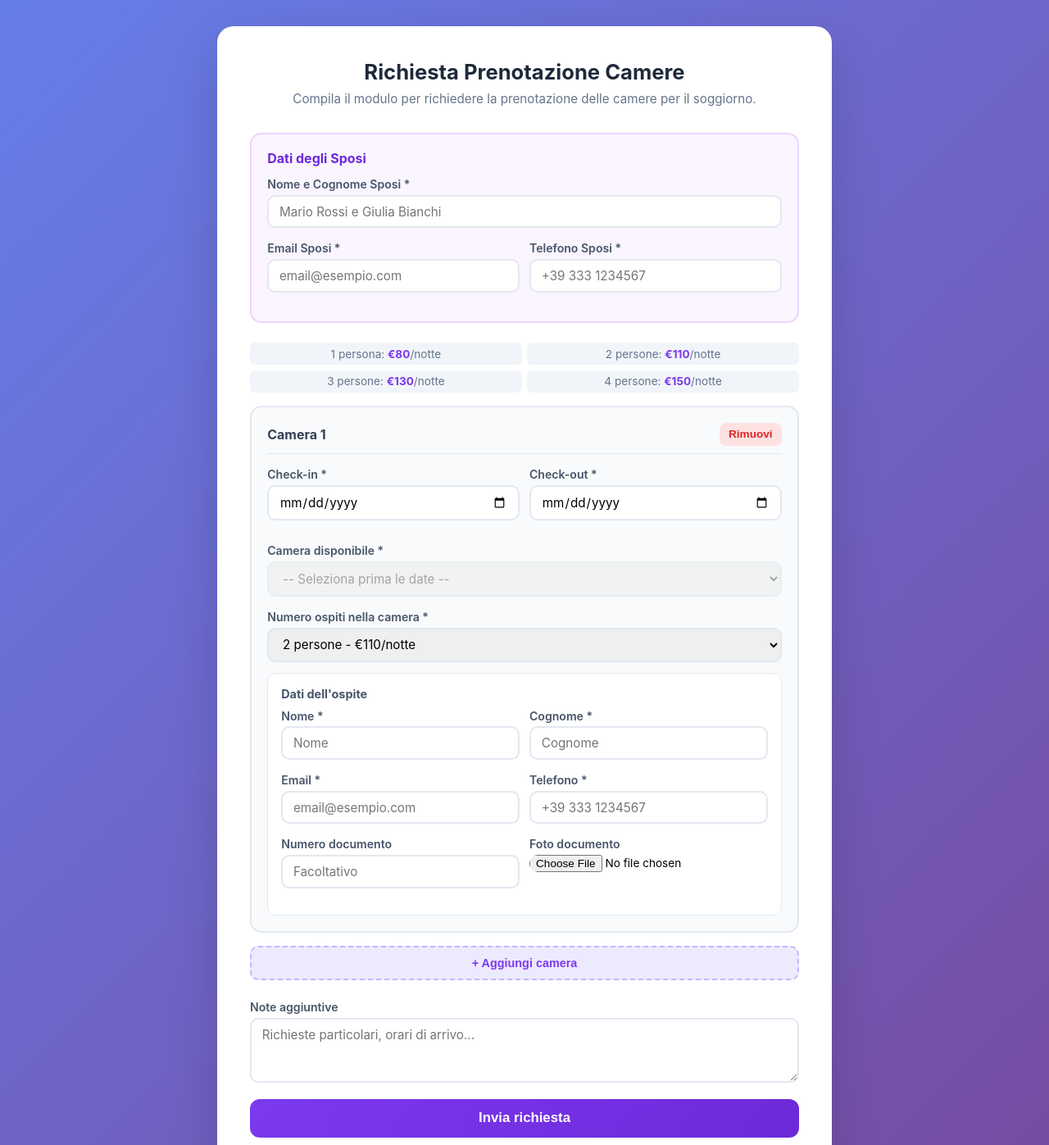
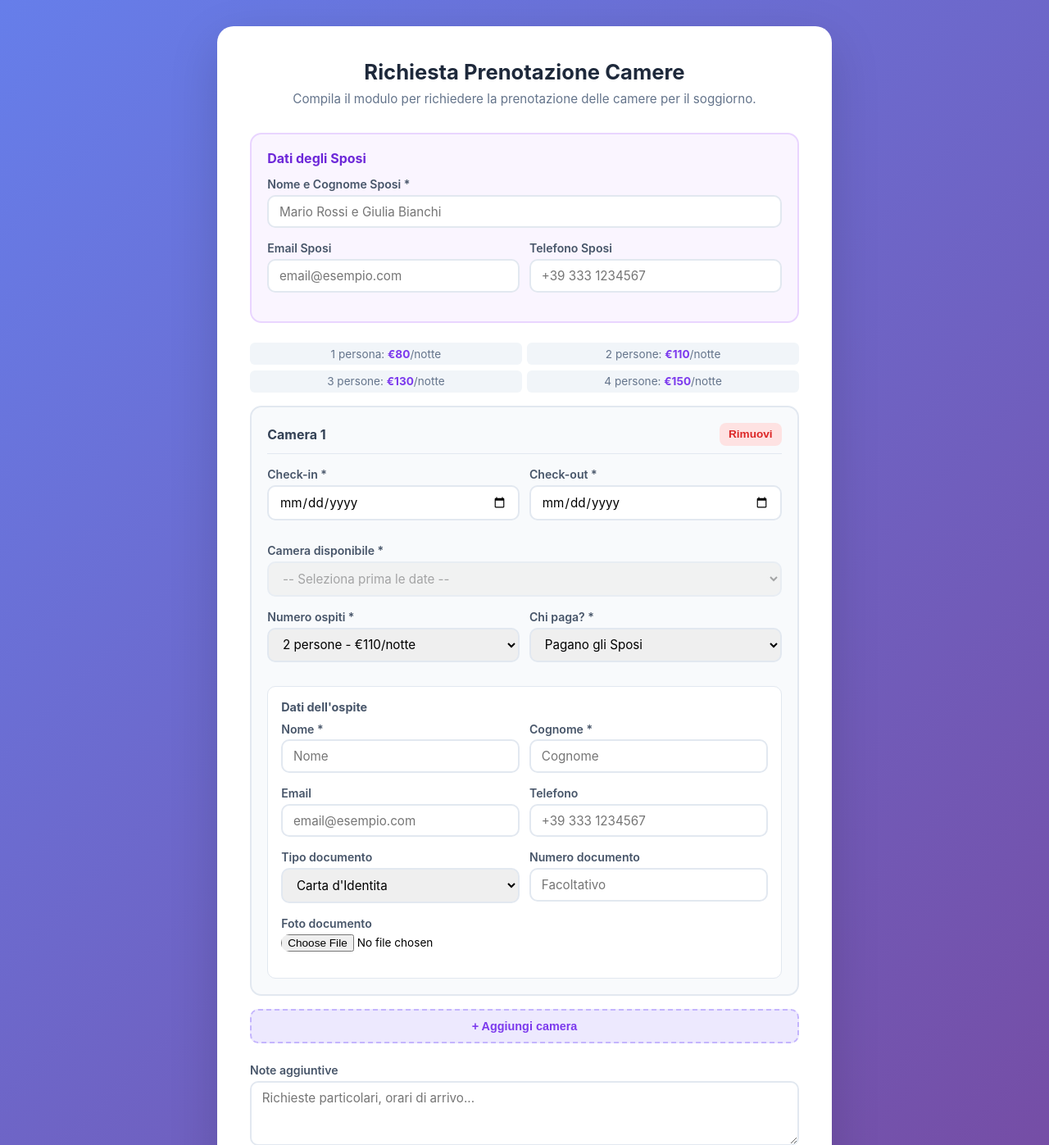
Before and after one commit to geremiacastellani2-jpg/gestionaledefinitivo, a PHP site: page /richiesta-sposi.php in a window 1280 px wide. Shown: the top 1397 px of the page at 82% size. Run offline with PHP 8.4, Linux system fonts and the light colour scheme.

Commit message:
feat: tipo documento, chi paga e campi facoltativi nella pagina sposi
- Aggiunto campo tipo documento (carta identita, passaporto, patente)
- Aggiunta scelta chi paga per ogni camera (sposi o ospite)
- Email e telefono ora facoltativi sia per sposi che per ospiti
- Solo nome e cognome restano obbligatori per ogni camera

https://claude.ai/code/session_011bbxptVXb6LusjZ3Mbjdbc

```diff
--- a/richiesta-sposi.php
+++ b/richiesta-sposi.php
@@ -13,8 +13,8 @@ if ($_SERVER['REQUEST_METHOD'] === 'POST') {
     $note = trim($_POST['note'] ?? '');
     $camereJson = $_POST['camere_json'] ?? '[]';
 
-    if (!$nomeSposi || !$emailSposi || !$telefonoSposi) {
-        $errore = 'Compila i dati degli sposi (nome, email, telefono).';
+    if (!$nomeSposi) {
+        $errore = 'Inserisci il nome degli sposi.';
     } else {
         $camere = json_decode($camereJson, true);
         if (empty($camere)) {
@@ -22,7 +22,7 @@ if ($_SERVER['REQUEST_METHOD'] === 'POST') {
         } else {
             $valido = true;
             foreach ($camere as $cam) {
-                if (empty($cam['nome']) || empty($cam['cognome']) || empty($cam['email']) || empty($cam['telefono'])) {
+                if (empty($cam['nome']) || empty($cam['cognome'])) {
                     $valido = false;
                     break;
                 }
@@ -32,7 +32,7 @@ if ($_SERVER['REQUEST_METHOD'] === 'POST') {
                 }
             }
             if (!$valido) {
-                $errore = 'Compila tutti i campi obbligatori per ogni camera.';
+                $errore = 'Compila tutti i campi obbligatori per ogni camera (date, camera, nome e cognome).';
             } else {
                 // Verifica disponibilita in tempo reale e crea prenotazioni
                 $db = getDB();
@@ -60,9 +60,9 @@ if ($_SERVER['REQUEST_METHOD'] === 'POST') {
                             $clienteId = salvaCliente([
                                 'nome' => $cam['nome'],
                                 'cognome' => $cam['cognome'],
-                                'email' => $cam['email'],
-                                'telefono' => $cam['telefono'],
-                                'documento_tipo' => 'carta_identita',
+                                'email' => $cam['email'] ?? '',
+                                'telefono' => $cam['telefono'] ?? '',
+                                'documento_tipo' => $cam['documento_tipo'] ?? 'carta_identita',
                                 'documento_numero' => $cam['documento_numero'] ?? '',
                                 'note' => !empty($cam['documento_foto'])
                                     ? 'Foto documento: ' . $cam['documento_foto'] . ' | Prenotazione sposi: ' . $nomeSposi
@@ -75,6 +75,9 @@ if ($_SERVER['REQUEST_METHOD'] === 'POST') {
                             $notti = $checkin->diff($checkout)->days;
                             $prezzoTotale = getPrezzoPerOspiti((int)$cam['num_ospiti']) * $notti;
 
+                            // Chi paga
+                            $pagamento = ($cam['pagamento'] ?? 'sposi') === 'cliente' ? 'cliente' : 'sposi';
+
                             // Crea prenotazione
                             $stmt = $db->prepare('INSERT INTO prenotazioni (camera_id, cliente_id, data_checkin, data_checkout, stato, pagamento, num_ospiti, prezzo_totale, note) VALUES (?, ?, ?, ?, ?, ?, ?, ?, ?)');
                             $stmt->execute([
@@ -83,7 +86,7 @@ if ($_SERVER['REQUEST_METHOD'] === 'POST') {
                                 $cam['data_checkin'],
                                 $cam['data_checkout'],
                                 'confermata',
-                                'sposi',
+                                $pagamento,
                                 (int)$cam['num_ospiti'],
                                 $prezzoTotale,
                                 $note ? 'Sposi: ' . $nomeSposi . ' | ' . $note : 'Sposi: ' . $nomeSposi,
@@ -285,12 +288,12 @@ $apiBase = BASE_URL . 'api/';
             </div>
             <div class="form-row">
                 <div class="form-group">
-                    <label>Email Sposi *</label>
-                    <input type="email" name="email_sposi" id="emailSposi" required placeholder="email@esempio.com" value="<?= e($_POST['email_sposi'] ?? '') ?>">
+                    <label>Email Sposi</label>
+                    <input type="email" name="email_sposi" id="emailSposi" placeholder="email@esempio.com" value="<?= e($_POST['email_sposi'] ?? '') ?>">
                 </div>
                 <div class="form-group">
-                    <label>Telefono Sposi *</label>
-                    <input type="tel" name="telefono_sposi" id="telefonoSposi" required placeholder="+39 333 1234567" value="<?= e($_POST['telefono_sposi'] ?? '') ?>">
+                    <label>Telefono Sposi</label>
+                    <input type="tel" name="telefono_sposi" id="telefonoSposi" placeholder="+39 333 1234567" value="<?= e($_POST['telefono_sposi'] ?? '') ?>">
                 </div>
             </div>
         </div>
@@ -367,8 +370,9 @@ $apiBase = BASE_URL . 'api/';
                 <div id="camera-status-${idx}"></div>
             </div>
 
-            <div class="form-group ospiti-row">
-                <label>Numero ospiti nella camera *</label>
+            <div class="form-row ospiti-row">
+                <div class="form-group">
+                    <label>Numero ospiti *</label>
                     <select id="ospiti-${idx}" onchange="aggiornaPrezzo(${idx})">
                         <option value="1">1 persona - &euro;80/notte</option>
                         <option value="2" selected>2 persone - &euro;110/notte</option>
@@ -376,33 +380,50 @@ $apiBase = BASE_URL . 'api/';
                         <option value="4">4 persone - &euro;150/notte</option>
                     </select>
                 </div>
+                <div class="form-group">
+                    <label>Chi paga? *</label>
+                    <select id="pagamento-${idx}">
+                        <option value="sposi">Pagano gli Sposi</option>
+                        <option value="cliente">Paga l'Ospite</option>
+                    </select>
+                </div>
+            </div>
 
             <div class="guest-info">
                 <h5>Dati dell'ospite</h5>
                 <div class="form-row">
                     <div class="form-group">
                         <label>Nome *</label>
-                        <input type="text" id="nome-${idx}" placeholder="Nome" required>
+                        <input type="text" id="nome-${idx}" placeholder="Nome">
                     </div>
                     <div class="form-group">
                         <label>Cognome *</label>
-                        <input type="text" id="cognome-${idx}" placeholder="Cognome" required>
+                        <input type="text" id="cognome-${idx}" placeholder="Cognome">
                     </div>
                 </div>
                 <div class="form-row">
                     <div class="form-group">
-                        <label>Email *</label>
-                        <input type="email" id="email-${idx}" placeholder="email@esempio.com" required>
+                        <label>Email</label>
+                        <input type="email" id="email-${idx}" placeholder="email@esempio.com">
                     </div>
                     <div class="form-group">
-                        <label>Telefono *</label>
-                        <input type="tel" id="telefono-${idx}" placeholder="+39 333 1234567" required>
+                        <label>Telefono</label>
+                        <input type="tel" id="telefono-${idx}" placeholder="+39 333 1234567">
                     </div>
                 </div>
                 <div class="form-row">
                     <div class="form-group">
+                        <label>Tipo documento</label>
+                        <select id="documento-tipo-${idx}">
+                            <option value="carta_identita">Carta d'Identita</option>
+                            <option value="passaporto">Passaporto</option>
+                            <option value="patente">Patente</option>
+                        </select>
+                    </div>
+                    <div class="form-group">
                         <label>Numero documento</label>
                         <input type="text" id="documento-${idx}" placeholder="Facoltativo">
+                    </div>
                 </div>
                 <div class="form-group">
                     <label>Foto documento</label>
@@ -411,7 +432,6 @@ $apiBase = BASE_URL . 'api/';
                     </div>
                     <span id="foto-status-${idx}"></span>
                     <input type="hidden" id="foto-file-${idx}" value="">
-                    </div>
                 </div>
             </div>
         `;
@@ -589,19 +609,20 @@ $apiBase = BASE_URL . 'api/';
             const checkout = document.getElementById('checkout-' + idx).value;
             const cameraId = document.getElementById('select-camera-' + idx).value;
             const ospiti = document.getElementById('ospiti-' + idx).value;
+            const pagamento = document.getElementById('pagamento-' + idx).value;
             const nome = document.getElementById('nome-' + idx).value.trim();
             const cognome = document.getElementById('cognome-' + idx).value.trim();
             const email = document.getElementById('email-' + idx).value.trim();
             const telefono = document.getElementById('telefono-' + idx).value.trim();
+            const documentoTipo = document.getElementById('documento-tipo-' + idx).value;
             const documento = document.getElementById('documento-' + idx).value.trim();
             const fotoFile = document.getElementById('foto-file-' + idx).value;
 
-            if (!checkin || !checkout || !cameraId || !nome || !cognome || !email || !telefono) {
+            if (!checkin || !checkout || !cameraId || !nome || !cognome) {
                 valido = false;
                 return;
             }
 
-            // Prendere il testo della camera selezionata
             const selEl = document.getElementById('select-camera-' + idx);
             const cameraLabel = selEl.options[selEl.selectedIndex].textContent;
 
@@ -611,10 +632,12 @@ $apiBase = BASE_URL . 'api/';
                 camera_id: parseInt(cameraId),
                 camera_label: cameraLabel,
                 num_ospiti: parseInt(ospiti),
+                pagamento: pagamento,
                 nome: nome,
                 cognome: cognome,
                 email: email,
                 telefono: telefono,
+                documento_tipo: documentoTipo,
                 documento_numero: documento,
                 documento_foto: fotoFile
             });
@@ -622,7 +645,7 @@ $apiBase = BASE_URL . 'api/';
 
         if (!valido) {
             e.preventDefault();
-            alert('Compila tutti i campi obbligatori per ogni camera (date, camera, nome, cognome, email, telefono).');
+            alert('Compila tutti i campi obbligatori per ogni camera (date, camera, nome e cognome).');
             return;
         }
 
```
Lines whose indentation alone changed are shown as unchanged.
